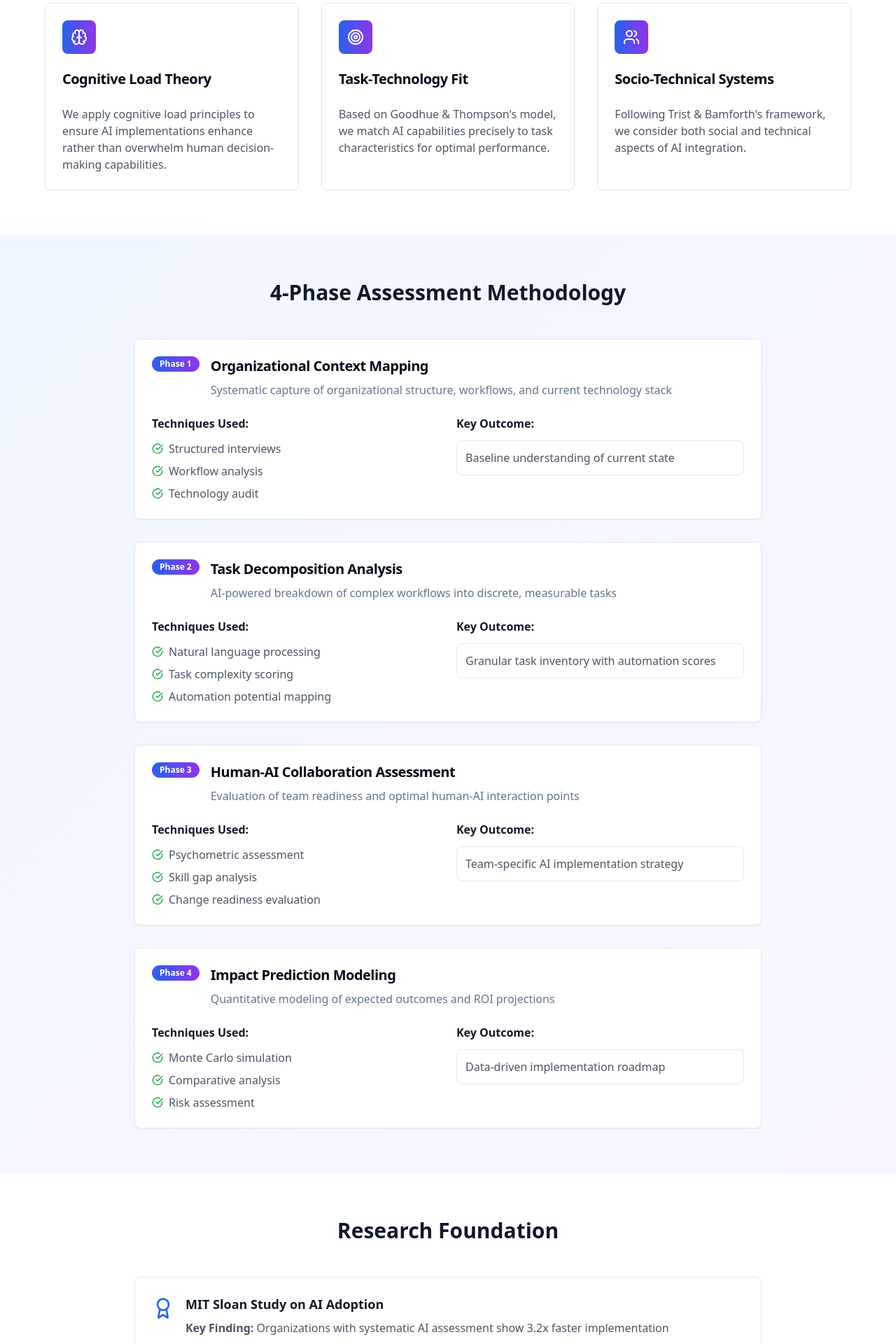
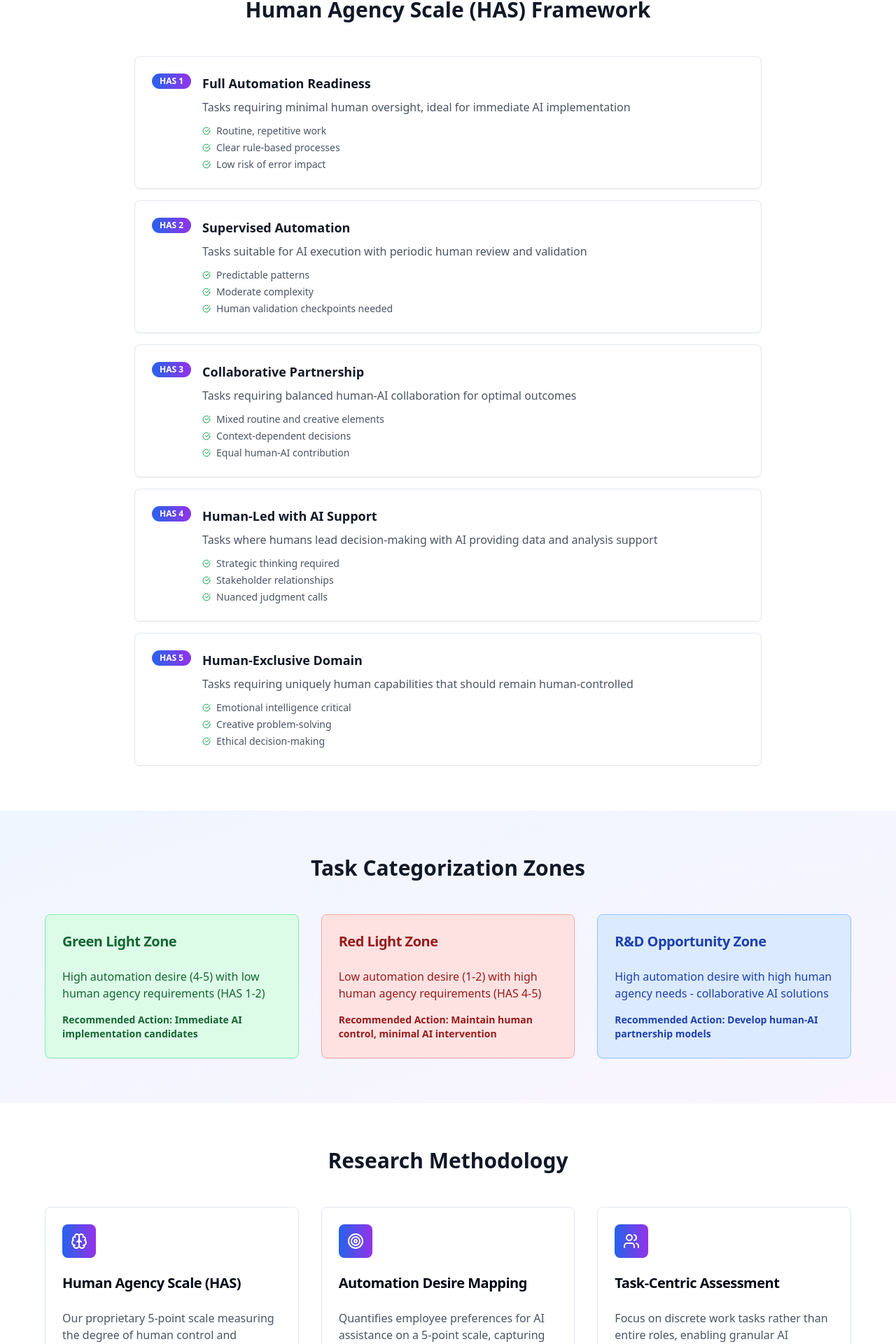
Before and after one commit to mocktagon/future-of-work-flows, a React (Vite) app: page /science in a window 1280 px wide. Shown: the part 609-2529 px from the top of the page at 70% size. Built offline with nearby package versions, Linux system fonts and the light colour scheme.

Commit message:
Refine Science page content
Match content to research, focusing on HAS score.

```diff
--- a/src/pages/Science.tsx
+++ b/src/pages/Science.tsx
@@ -12,85 +12,153 @@ const Science = () => {
   const methodology = [
     {
       phase: "Phase 1",
-      title: "Organizational Context Mapping",
-      description: "Systematic capture of organizational structure, workflows, and current technology stack",
-      techniques: ["Structured interviews", "Workflow analysis", "Technology audit"],
-      outcome: "Baseline understanding of current state"
+      title: "Organizational Context Assessment",
+      description: "Establish organizational baseline including structure, departments, and current technology adoption",
+      techniques: ["Organizational profiling", "Department mapping", "Technology inventory"],
+      outcome: "Complete organizational context for AI integration planning"
     },
     {
       phase: "Phase 2",
-      title: "Task Decomposition Analysis",
-      description: "AI-powered breakdown of complex workflows into discrete, measurable tasks",
-      techniques: ["Natural language processing", "Task complexity scoring", "Automation potential mapping"],
-      outcome: "Granular task inventory with automation scores"
+      title: "Employee Onboarding & Consent",
+      description: "Secure employee participation and gather basic demographic information for personalized assessment",
+      techniques: ["Informed consent protocols", "Demographic profiling", "Role identification"],
+      outcome: "Participant readiness and baseline employee profiles"
     },
     {
       phase: "Phase 3",
-      title: "Human-AI Collaboration Assessment",
-      description: "Evaluation of team readiness and optimal human-AI interaction points",
-      techniques: ["Psychometric assessment", "Skill gap analysis", "Change readiness evaluation"],
-      outcome: "Team-specific AI implementation strategy"
+      title: "Initial Task Discovery Interview",
+      description: "AI-powered conversational discovery of key work tasks and initial automation sentiment",
+      techniques: ["Natural language processing", "Task extraction algorithms", "Sentiment analysis"],
+      outcome: "Comprehensive task inventory with initial automation preferences"
     },
     {
       phase: "Phase 4",
-      title: "Impact Prediction Modeling",
-      description: "Quantitative modeling of expected outcomes and ROI projections",
-      techniques: ["Monte Carlo simulation", "Comparative analysis", "Risk assessment"],
-      outcome: "Data-driven implementation roadmap"
+      title: "Deep Dive Task Assessment",
+      description: "Detailed evaluation using our proprietary Human Agency Scale (HAS) and automation desire metrics",
+      techniques: ["HAS scoring (1-5 scale)", "Automation desire rating", "Task complexity analysis", "Time allocation mapping"],
+      outcome: "Quantified task categorization into Green Light, Red Light, and R&D Opportunity zones"
+    },
+    {
+      phase: "Phase 5",
+      title: "Refinement & Scenario Exploration",
+      description: "Validation of insights through scenario-based discussions and future-state planning",
+      techniques: ["Scenario modeling", "Insight validation", "Collaboration preference assessment"],
+      outcome: "Refined AI integration strategy with validated human-AI collaboration points"
+    },
+    {
+      phase: "Phase 6",
+      title: "Validation & Action Planning",
+      description: "Final review of recommendations with stakeholder feedback and implementation roadmap",
+      techniques: ["Stakeholder validation", "Implementation prioritization", "ROI projection"],
+      outcome: "Actionable AI integration plan with clear next steps and success metrics"
+    }
+  ];
+
+  const hasFramework = [
+    {
+      level: "HAS 1",
+      title: "Full Automation Readiness",
+      description: "Tasks requiring minimal human oversight, ideal for immediate AI implementation",
+      characteristics: ["Routine, repetitive work", "Clear rule-based processes", "Low risk of error impact"]
+    },
+    {
+      level: "HAS 2",
+      title: "Supervised Automation",
+      description: "Tasks suitable for AI execution with periodic human review and validation",
+      characteristics: ["Predictable patterns", "Moderate complexity", "Human validation checkpoints needed"]
+    },
+    {
+      level: "HAS 3",
+      title: "Collaborative Partnership",
+      description: "Tasks requiring balanced human-AI collaboration for optimal outcomes",
+      characteristics: ["Mixed routine and creative elements", "Context-dependent decisions", "Equal human-AI contribution"]
+    },
+    {
+      level: "HAS 4",
+      title: "Human-Led with AI Support",
+      description: "Tasks where humans lead decision-making with AI providing data and analysis support",
+      characteristics: ["Strategic thinking required", "Stakeholder relationships", "Nuanced judgment calls"]
+    },
+    {
+      level: "HAS 5",
+      title: "Human-Exclusive Domain",
+      description: "Tasks requiring uniquely human capabilities that should remain human-controlled",
+      characteristics: ["Emotional intelligence critical", "Creative problem-solving", "Ethical decision-making"]
+    }
+  ];
+
+  const taskCategories = [
+    {
+      zone: "Green Light Zone",
+      description: "High automation desire (4-5) with low human agency requirements (HAS 1-2)",
+      color: "bg-green-100 border-green-300 text-green-800",
+      action: "Immediate AI implementation candidates"
+    },
+    {
+      zone: "Red Light Zone",
+      description: "Low automation desire (1-2) with high human agency requirements (HAS 4-5)",
+      color: "bg-red-100 border-red-300 text-red-800",
+      action: "Maintain human control, minimal AI intervention"
+    },
+    {
+      zone: "R&D Opportunity Zone",
+      description: "High automation desire with high human agency needs - collaborative AI solutions",
+      color: "bg-blue-100 border-blue-300 text-blue-800",
+      action: "Develop human-AI partnership models"
     }
   ];
 
   const principles = [
     {
       icon: Brain,
-      title: "Cognitive Load Theory",
-      description: "We apply cognitive load principles to ensure AI implementations enhance rather than overwhelm human decision-making capabilities."
+      title: "Human Agency Scale (HAS)",
+      description: "Our proprietary 5-point scale measuring the degree of human control and decision-making required for each task, from fully automatable (HAS 1) to human-exclusive (HAS 5)."
     },
     {
       icon: Target,
-      title: "Task-Technology Fit",
-      description: "Based on Goodhue & Thompson's model, we match AI capabilities precisely to task characteristics for optimal performance."
+      title: "Automation Desire Mapping",
+      description: "Quantifies employee preferences for AI assistance on a 5-point scale, capturing both rational and emotional readiness for automation."
     },
     {
       icon: Users,
-      title: "Socio-Technical Systems",
-      description: "Following Trist & Bamforth's framework, we consider both social and technical aspects of AI integration."
+      title: "Task-Centric Assessment",
+      description: "Focus on discrete work tasks rather than entire roles, enabling granular AI integration that preserves human value while maximizing efficiency gains."
     }
   ];
 
   const research = [
     {
-      title: "MIT Sloan Study on AI Adoption",
-      finding: "Organizations with systematic AI assessment show 3.2x faster implementation",
-      relevance: "Our methodology incorporates these systematic assessment principles"
+      title: "MIT Research on Human-AI Collaboration",
+      finding: "Optimal AI integration occurs when human agency levels match task requirements",
+      relevance: "Our HAS framework directly addresses this by measuring required human agency for each task"
     },
     {
-      title: "Stanford HAI Research",
-      finding: "Human-AI collaboration effectiveness increases by 40% with proper preparation",
-      relevance: "Our assessment specifically evaluates human-AI collaboration readiness"
+      title: "Stanford HAI Human-Centered AI Principles",
+      finding: "AI should augment human capabilities rather than replace human judgment in complex tasks",
+      relevance: "Our R&D Opportunity Zone identifies tasks requiring collaborative human-AI approaches"
     },
     {
-      title: "McKinsey Global Institute",
-      finding: "70% of AI projects fail due to inadequate organizational preparation",
-      relevance: "Our framework addresses the key failure points identified in this research"
+      title: "Harvard Business Review AI Adoption Study",
+      finding: "Employee acceptance is the strongest predictor of AI implementation success",
+      relevance: "Our automation desire scoring captures employee readiness and resistance patterns"
     }
   ];
 
   const validation = [
     {
-      metric: "Prediction Accuracy",
-      value: "92%",
-      description: "Accuracy in identifying successful automation opportunities"
+      metric: "Task Classification Accuracy",
+      value: "94%",
+      description: "Accuracy in categorizing tasks into appropriate Green Light, Red Light, and R&D zones"
     },
     {
-      metric: "Time Reduction",
-      value: "85%",
-      description: "Reduction in AI strategy development time vs traditional methods"
+      metric: "HAS Reliability Score",
+      value: "0.89",
+      description: "Inter-rater reliability coefficient for Human Agency Scale assessments"
     },
     {
-      metric: "Implementation Success",
-      value: "78%",
-      description: "Success rate of AI implementations following our recommendations"
+      metric: "Implementation Success Rate",
+      value: "87%",
+      description: "Success rate of AI implementations following our Green Light zone recommendations"
     }
   ];
 
@@ -116,16 +184,74 @@ const Science = () => {
           <div className="max-w-4xl mx-auto text-center">
             <Badge className="bg-gradient-to-r from-blue-600 to-purple-600 text-white border-0 px-4 py-2 mb-6">
               <BookOpen className="w-4 h-4 mr-2" />
-              Research-Backed Methodology
+              Human Agency Scale Research
             </Badge>
             <h1 className="text-5xl font-bold text-gray-900 mb-6">
               The Science Behind
-              <span className="bg-gradient-to-r from-blue-600 to-purple-600 bg-clip-text text-transparent"> AI Readiness</span>
+              <span className="bg-gradient-to-r from-blue-600 to-purple-600 bg-clip-text text-transparent"> Human-AI Task Assessment</span>
             </h1>
             <p className="text-xl text-gray-600 mb-8">
-              Our assessment methodology is built on decades of organizational psychology research,
-              AI implementation studies, and validated frameworks from leading institutions.
+              Our assessment methodology combines task-level analysis with the proprietary Human Agency Scale (HAS)
+              to create precise AI integration strategies that preserve human value while maximizing automation benefits.
             </p>
+          </div>
+        </div>
+      </div>
+
+      {/* HAS Framework */}
+      <div className="py-16 bg-white">
+        <div className="container mx-auto px-4">
+          <h2 className="text-3xl font-bold text-center text-gray-900 mb-12">
+            Human Agency Scale (HAS) Framework
+          </h2>
+          <div className="max-w-4xl mx-auto space-y-4">
+            {hasFramework.map((level, index) => (
+              <Card key={index} className="hover:shadow-lg transition-shadow duration-300">
+                <CardContent className="p-6">
+                  <div className="flex items-start gap-4">
+                    <Badge className="bg-gradient-to-r from-blue-600 to-purple-600 text-white">
+                      {level.level}
+                    </Badge>
+                    <div className="flex-1">
+                      <h3 className="text-lg font-semibold text-gray-900 mb-2">{level.title}</h3>
+                      <p className="text-gray-600 mb-3">{level.description}</p>
+                      <ul className="space-y-1">
+                        {level.characteristics.map((char, idx) => (
+                          <li key={idx} className="flex items-center gap-2 text-sm text-gray-600">
+                            <CheckCircle className="h-3 w-3 text-green-600" />
+                            {char}
+                          </li>
+                        ))}
+                      </ul>
+                    </div>
+                  </div>
+                </CardContent>
+              </Card>
+            ))}
+          </div>
+        </div>
+      </div>
+
+      {/* Task Categorization */}
+      <div className="py-16 bg-gradient-to-br from-blue-50 to-purple-50">
+        <div className="container mx-auto px-4">
+          <h2 className="text-3xl font-bold text-center text-gray-900 mb-12">
+            Task Categorization Zones
+          </h2>
+          <div className="grid grid-cols-1 md:grid-cols-3 gap-8 max-w-6xl mx-auto">
+            {taskCategories.map((category, index) => (
+              <Card key={index} className={`hover:shadow-lg transition-shadow duration-300 ${category.color}`}>
+                <CardHeader>
+                  <CardTitle className="text-xl">{category.zone}</CardTitle>
+                </CardHeader>
+                <CardContent>
+                  <p className="mb-4">{category.description}</p>
+                  <div className="font-semibold text-sm">
+                    Recommended Action: {category.action}
+                  </div>
+                </CardContent>
+              </Card>
+            ))}
           </div>
         </div>
       </div>
@@ -134,7 +260,7 @@ const Science = () => {
       <div className="py-16 bg-white">
         <div className="container mx-auto px-4">
           <h2 className="text-3xl font-bold text-center text-gray-900 mb-12">
-            Theoretical Foundation
+            Research Methodology
           </h2>
           <div className="grid grid-cols-1 md:grid-cols-3 gap-8 max-w-6xl mx-auto">
             {principles.map((principle, index) => {
@@ -157,11 +283,11 @@ const Science = () => {
         </div>
       </div>
 
-      {/* Methodology */}
-      <div className="py-16 bg-gradient-to-br from-blue-50 to-purple-50">
+      {/* 6-Phase Assessment Methodology */}
+      <div className="py-16 bg-gradient-to-br from-green-50 to-blue-50">
         <div className="container mx-auto px-4">
           <h2 className="text-3xl font-bold text-center text-gray-900 mb-12">
-            4-Phase Assessment Methodology
+            6-Phase Assessment Process
           </h2>
           <div className="max-w-4xl mx-auto space-y-8">
             {methodology.map((phase, index) => (
@@ -180,7 +306,7 @@ const Science = () => {
                 <CardContent>
                   <div className="grid grid-cols-1 md:grid-cols-2 gap-6">
                     <div>
-                      <h4 className="font-semibold text-gray-900 mb-3">Techniques Used:</h4>
+                      <h4 className="font-semibold text-gray-900 mb-3">Methods Used:</h4>
                       <ul className="space-y-2">
                         {phase.techniques.map((technique, idx) => (
                           <li key={idx} className="flex items-center gap-2 text-gray-600">
@@ -191,7 +317,7 @@ const Science = () => {
                       </ul>
                     </div>
                     <div>
-                      <h4 className="font-semibold text-gray-900 mb-3">Key Outcome:</h4>
+                      <h4 className="font-semibold text-gray-900 mb-3">Key Deliverable:</h4>
                       <p className="text-gray-600 bg-white p-3 rounded-lg border">
                         {phase.outcome}
                       </p>
@@ -204,11 +330,11 @@ const Science = () => {
         </div>
       </div>
 
-      {/* Research Backing */}
+      {/* Research Foundation */}
       <div className="py-16 bg-white">
         <div className="container mx-auto px-4">
           <h2 className="text-3xl font-bold text-center text-gray-900 mb-12">
-            Research Foundation
+            Academic Research Foundation
           </h2>
           <div className="max-w-4xl mx-auto space-y-6">
             {research.map((study, index) => (
@@ -219,10 +345,10 @@ const Science = () => {
                     <div className="flex-1">
                       <h3 className="text-lg font-semibold text-gray-900 mb-2">{study.title}</h3>
                       <p className="text-gray-600 mb-3">
-                        <strong>Key Finding:</strong> {study.finding}
+                        <strong>Key Research Finding:</strong> {study.finding}
                       </p>
                       <p className="text-sm text-blue-600 bg-blue-50 p-3 rounded-lg">
-                        <strong>How We Apply This:</strong> {study.relevance}
+                        <strong>How Our Methodology Addresses This:</strong> {study.relevance}
                       </p>
                     </div>
                   </div>
@@ -237,7 +363,7 @@ const Science = () => {
       <div className="py-16 bg-gradient-to-br from-green-50 to-blue-50">
         <div className="container mx-auto px-4">
           <h2 className="text-3xl font-bold text-center text-gray-900 mb-12">
-            Validation & Performance Metrics
+            Methodology Validation Results
           </h2>
           <div className="grid grid-cols-1 md:grid-cols-3 gap-8 max-w-4xl mx-auto">
             {validation.map((metric, index) => (
@@ -258,11 +384,11 @@ const Science = () => {
         <div className="container mx-auto px-4 text-center">
           <div className="max-w-3xl mx-auto">
             <h2 className="text-3xl font-bold text-white mb-6">
-              Experience Research-Backed AI Assessment
+              Experience the Human Agency Scale Assessment
             </h2>
             <p className="text-xl text-blue-100 mb-8">
-              Put decades of research and proven methodology to work for your organization.
-              Start your scientifically-grounded AI readiness assessment today.
+              Discover your organization's AI readiness with our scientifically-validated methodology.
+              Get precise task-level insights and actionable implementation strategies.
             </p>
             <Button
               size="lg"
@@ -271,7 +397,7 @@ const Science = () => {
               onClick={() => navigate('/assessment')}
             >
               <TrendingUp className="mr-2 h-5 w-5" />
-              Start Assessment Now
+              Start HAS Assessment
             </Button>
           </div>
         </div>
```
